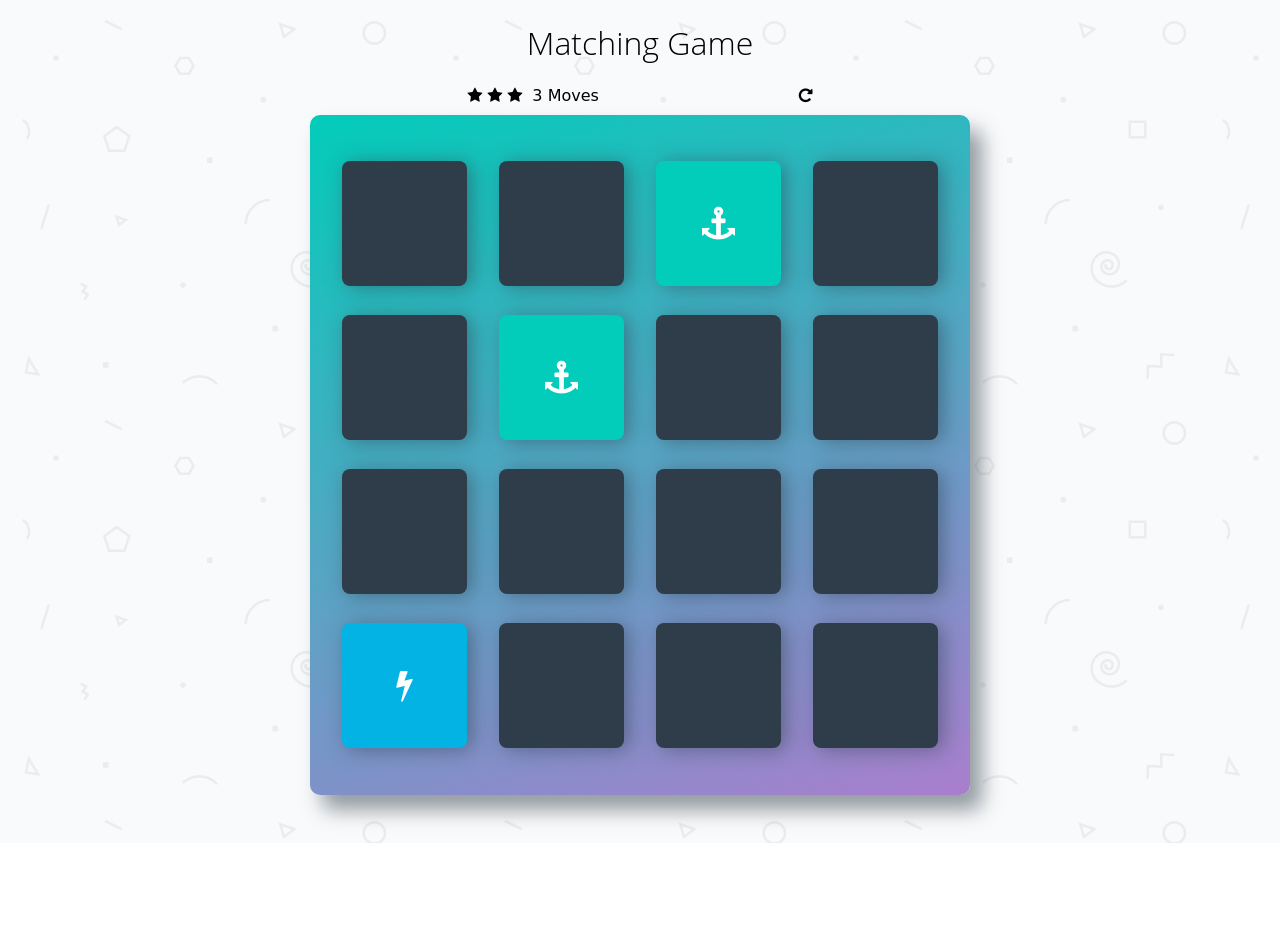
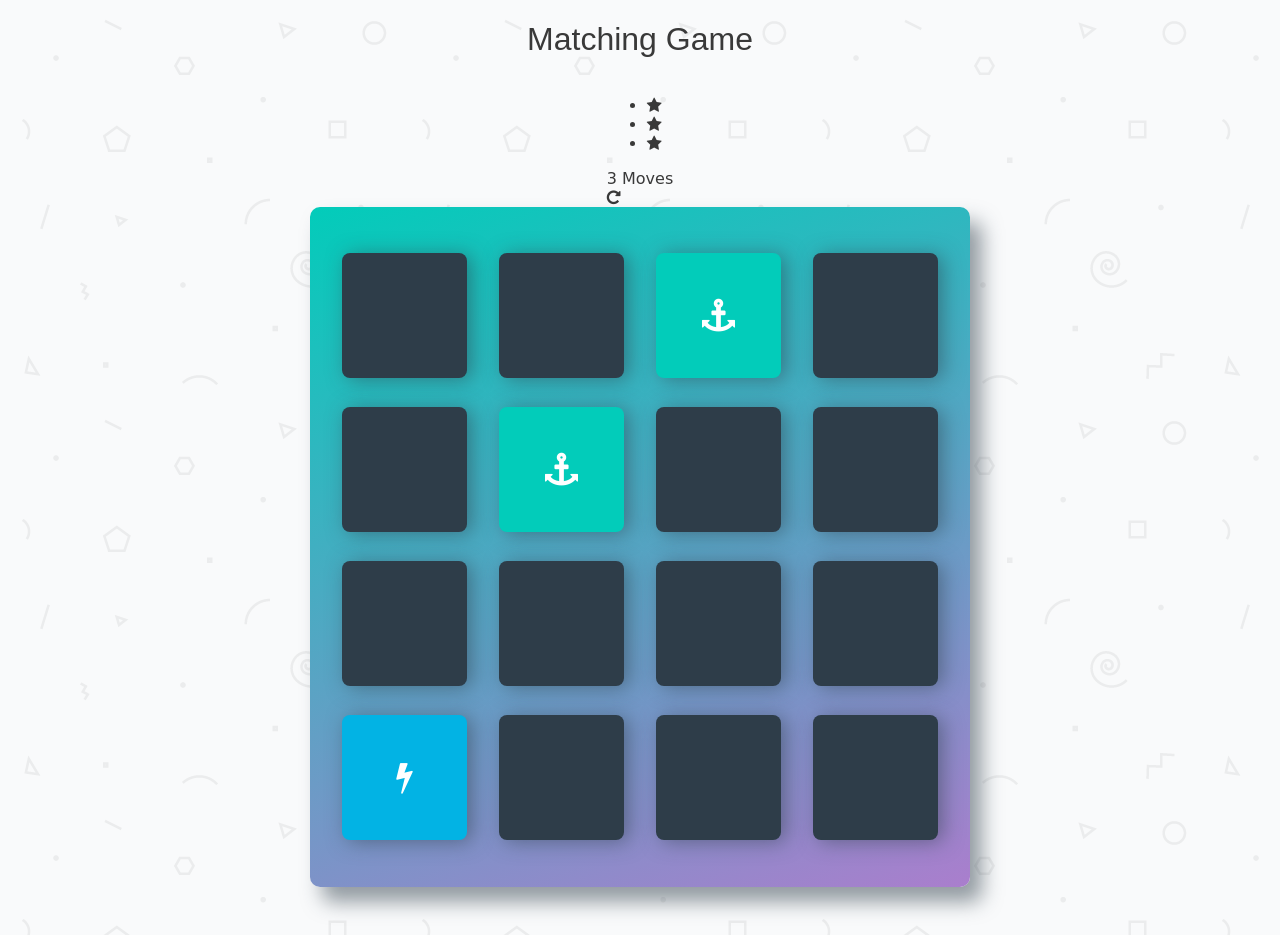
Before and after one commit to acheamponge/Udacity-Front-End-Development-Nanodegree-Program-Projects, a plain HTML site: page Project_2/index.html in a window 1280 px wide. Before the commit the page ends 843 px from the top, so only its background shows below. Drawn offline with Linux system fonts and the light colour scheme; a web font is replaced by a local one.

Commit message:
Update app.css

```diff
--- a/Project_2/css/app.css
+++ b/Project_2/css/app.css
@@ -19,6 +19,7 @@ body {
 body {
     background: #ffffff url('../img/geometry2.png'); /* Background pattern from Subtle Patterns */
     font-family: 'Coda', cursive;
+    color: #393939;
 }
 
 .container {
@@ -29,7 +30,7 @@ body {
 }
 
 h1 {
-    font-family: 'Open Sans', sans-serif;
+    font-family: 'Arial', sans-serif;
     font-weight: 300;
 }
 
@@ -49,6 +50,7 @@ h1 {
     justify-content: space-between;
     align-items: center;
     margin: 0 0 3em;
+    list-style-type: none;
 }
 
 .deck .card {
@@ -80,30 +82,3 @@ h1 {
     background: #02ccba;
     font-size: 33px;
 }
-
-/*
- * Styles for the Score Panel
- */
-
-.score-panel {
-    text-align: left;
-    width: 345px;
-    margin-bottom: 10px;
-}
-
-.score-panel .stars {
-    margin: 0;
-    padding: 0;
-    display: inline-block;
-    margin: 0 5px 0 0;
-}
-
-.score-panel .stars li {
-    list-style: none;
-    display: inline-block;
-}
-
-.score-panel .restart {
-    float: right;
-    cursor: pointer;
-}
```
